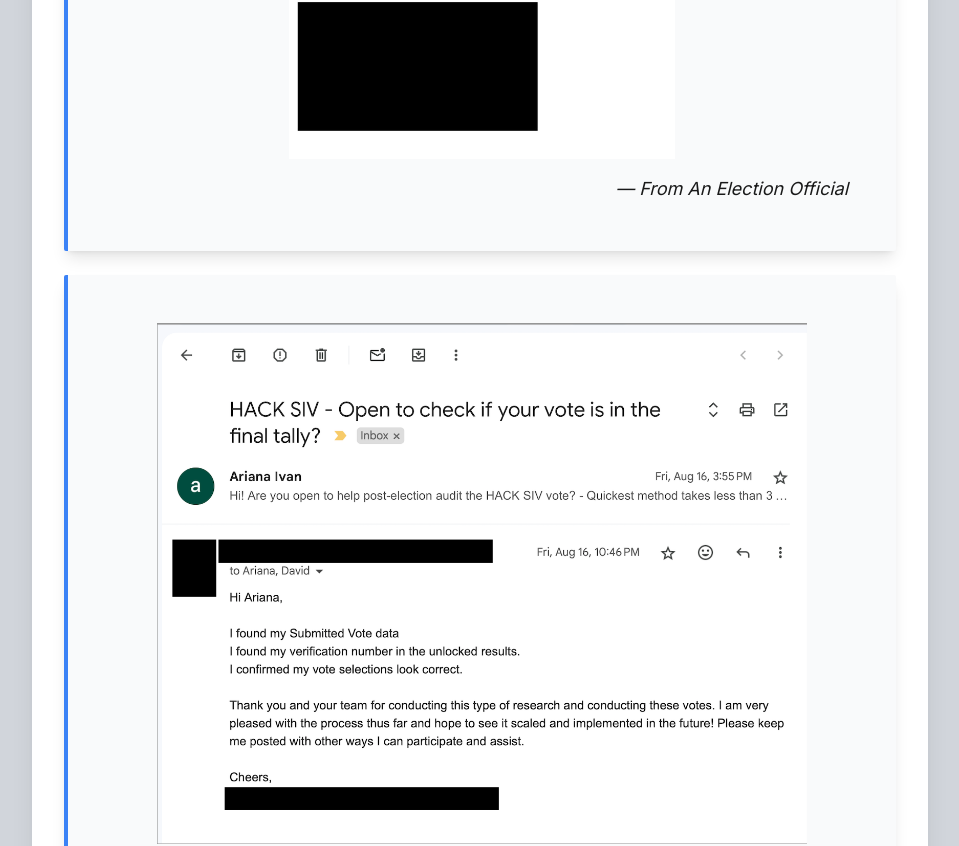
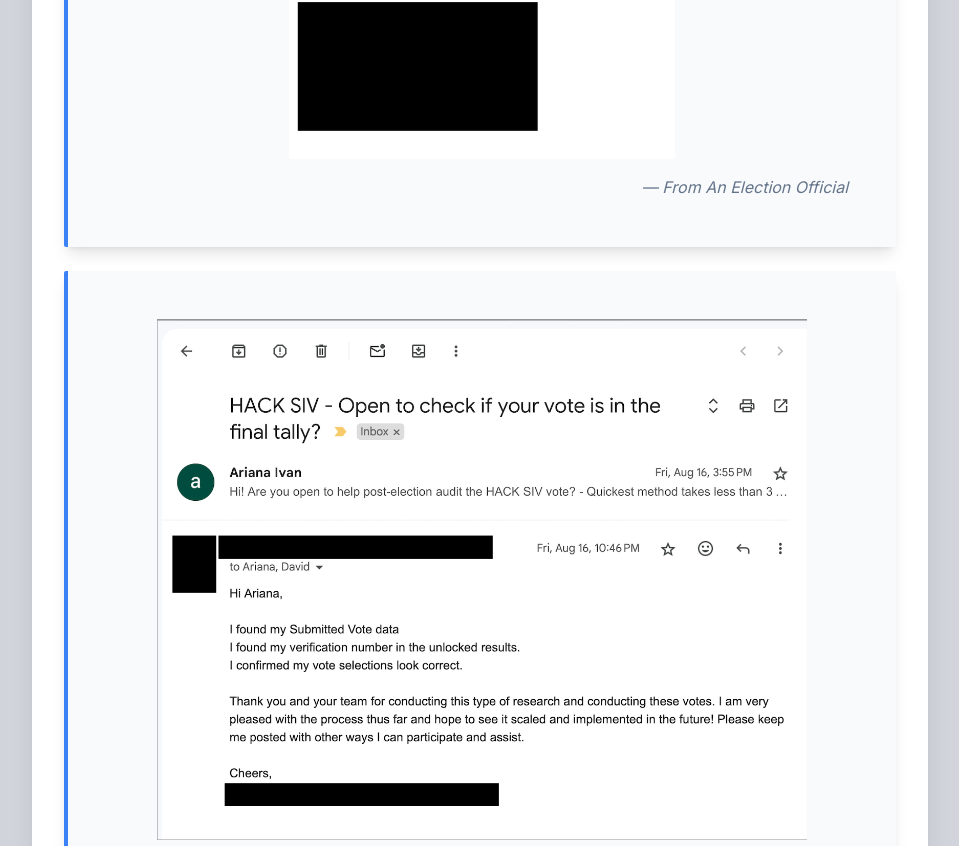
Before and after one commit to siv-org/hack.siv.org, a Next.js app: page /reports/2024defcon in a window 1280 px wide. Shown: the part 7181-8027 px from the top of the page, without its empty margins (160-1119 px from the left). Built offline with nearby package versions, Linux system fonts and the light colour scheme.

Commit message:
report: Testimonal styling of author

```diff
--- a/app/reports/2024defcon/Testimonial.tsx
+++ b/app/reports/2024defcon/Testimonial.tsx
@@ -12,8 +12,8 @@ export const Testimonial = ({
   return (
     <div className="bg-gray-50 p-12 rounded-sm shadow-lg mb-6 border-l-4 border-blue-500">
       {children}
-      <div className="text-right mt-4">
-        <div className="text-lg italic">— {author}</div>
+      <div className=" text-base text-right mt-4 text-slate-500 italic">
+        <div>— {author}</div>
         {secondLine && <div className="text-base italic">{secondLine}</div>}
         {thirdLine && <div className="text-base italic">{thirdLine}</div>}
       </div>
```
